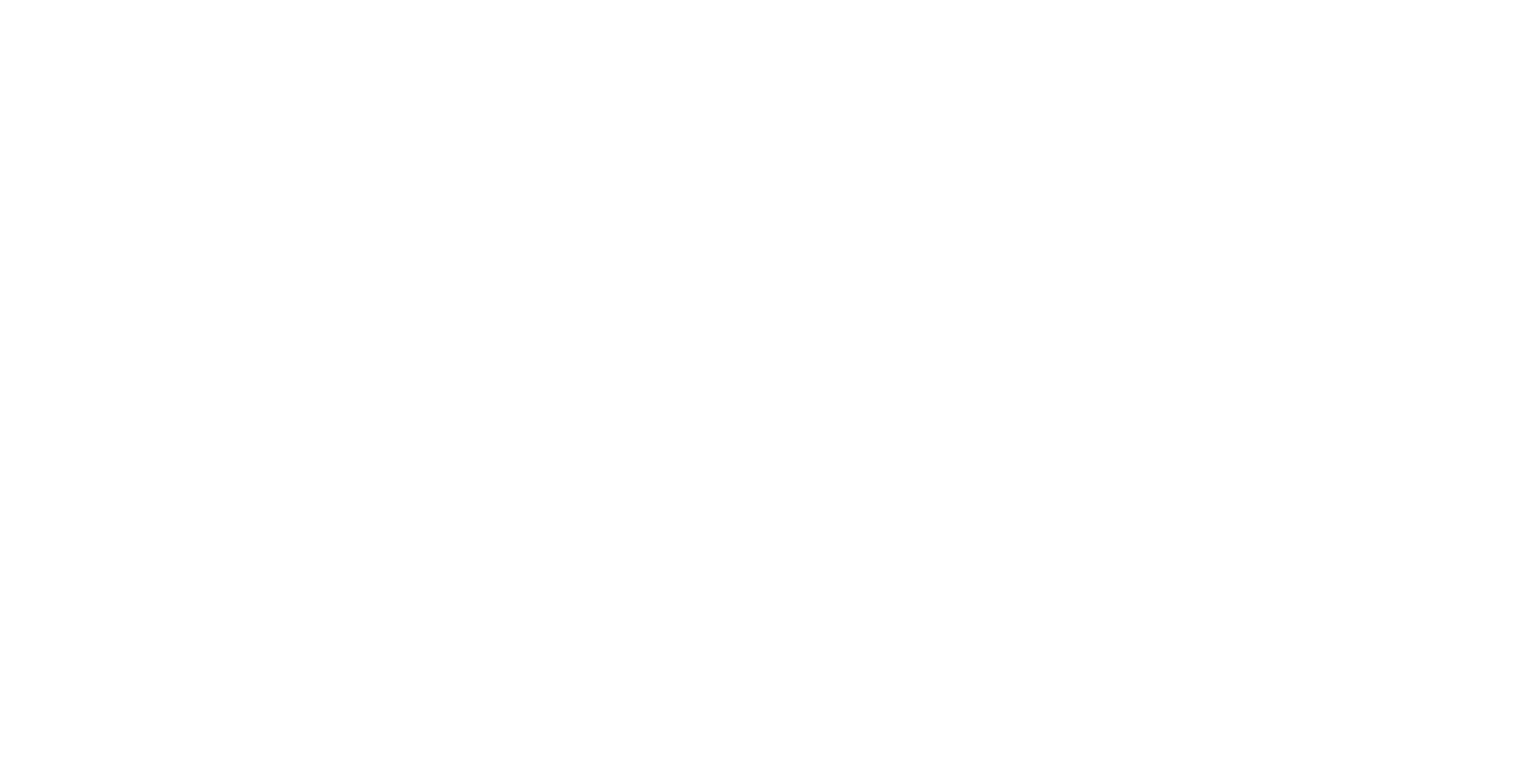
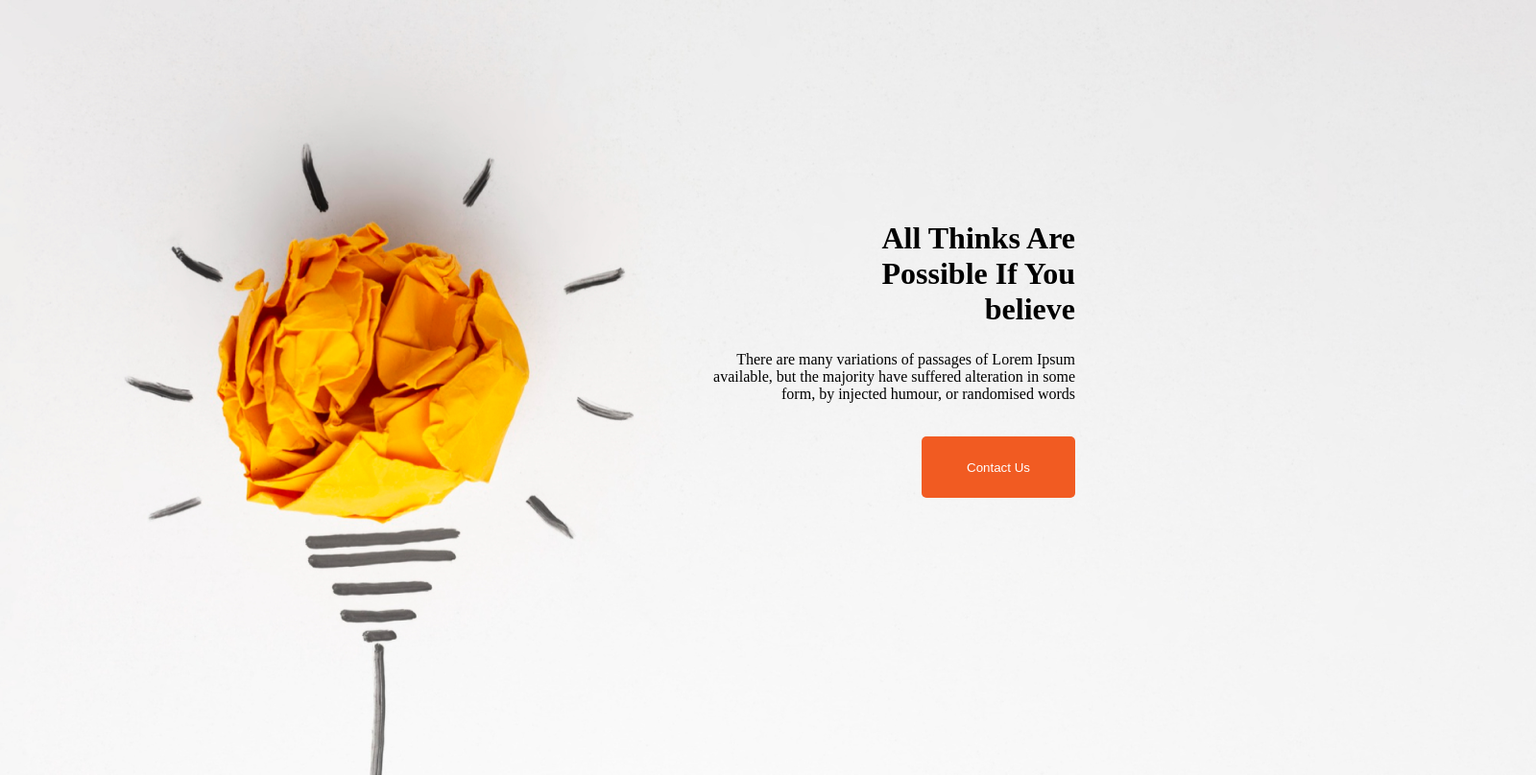
Before and after one commit to shohaib1996/new-year-project, a plain HTML site: page index.html in a window 1280 px wide. Shown: the top 808 px of the page at 96% size, 1600 px wide, since content can reach past the window. Drawn offline with Linux system fonts and the light colour scheme.

Commit message:
header and main added

```diff
--- a/index.html
+++ b/index.html
@@ -7,6 +7,39 @@
     <link rel="stylesheet" href="styles/new_year.css">
 </head>
 <body>
+    <header>
+        <div class="banner">
+            <div class="overlay">
+                <h1 class="header-title">All Thinks Are<br>Possible If You<br>believe</h1>
+                <p class="header-description">There are many variations of passages of Lorem Ipsum<br>available, but the majority have suffered alteration in some<br>form, by injected humour, or randomised words</p>
+
+                <button class="btn-primary">Contact Us</button>
+            </div>
+        </div>
+    </header>
+    <main>
+        <div class="failure">
+            <div class="fail">
+                <img src="images/person.png" alt="">
+            </div>
+            <div class="fail">
+                <h3 class="main-title">My failures of previous year</h3>
+                <p class="main-description">
+                    Contrary to popular belief, Lorem Ipsum is not simply random text. It has roots in a piece of classical Latin literature from 45 BC, making it over 2000 years old. Richard McClintock.
+                </p>
+                <ul class="fails">
+                    <li>Contrary to popular belief, is not simply.</li>
+                    <li>Contrary to popular belief.</li>
+                    <li>Contrary to popular , is not simply.</li>
+                    <li>Contrary to popular belief, is not simply.</li>
+                    <li>Contrary to popular simply.</li>
+                </ul>
+            </div>
+        </div>
+    </main>
+    <footer>
+
+    </footer>
 
 </body>
 </html>
--- a/styles/new_year.css
+++ b/styles/new_year.css
@@ -0,0 +1,41 @@
+* {
+    margin: 0px;
+    padding: 0px;
+}
+
+/* header style */
+
+.banner {
+    background-image: url("../images/banner/banner1.png");
+    position: relative;
+    width: 1600px;
+    height: 808px;
+
+}
+.overlay{
+    width: 70%;
+    height: 100%;
+    display: flex;
+    justify-content: right;
+    flex-direction: column;
+    align-items: flex-end;
+}
+.header-title{
+    margin-top: 230px;
+    flex-direction: column;
+    text-align: right;
+}
+.header-description {
+    text-align: right;
+    margin-top: 25px;
+}
+.btn-primary {
+    border-radius: 5px;
+    background: #F15B22;
+    width: 160px;
+    height: 64px;
+    margin-top: 35px;
+    border: none;
+    color: #fff;
+
+}
```
Also changed, not shown: images/banner/banner1.png (added), images/banner/banner2.png (added), images/banner/banner3.png (added), images/gradient1.png (added), images/gradient2.png (added), images/gradient3.png (added), images/icons/ecom.png (added), images/icons/fb.png (added), images/icons/js.png (added), images/icons/smoke.png (added), images/icons/twitter.png (added), images/icons/web.png (added), images/icons/youtube.png (added), images/person.png (added), 1 more files.
